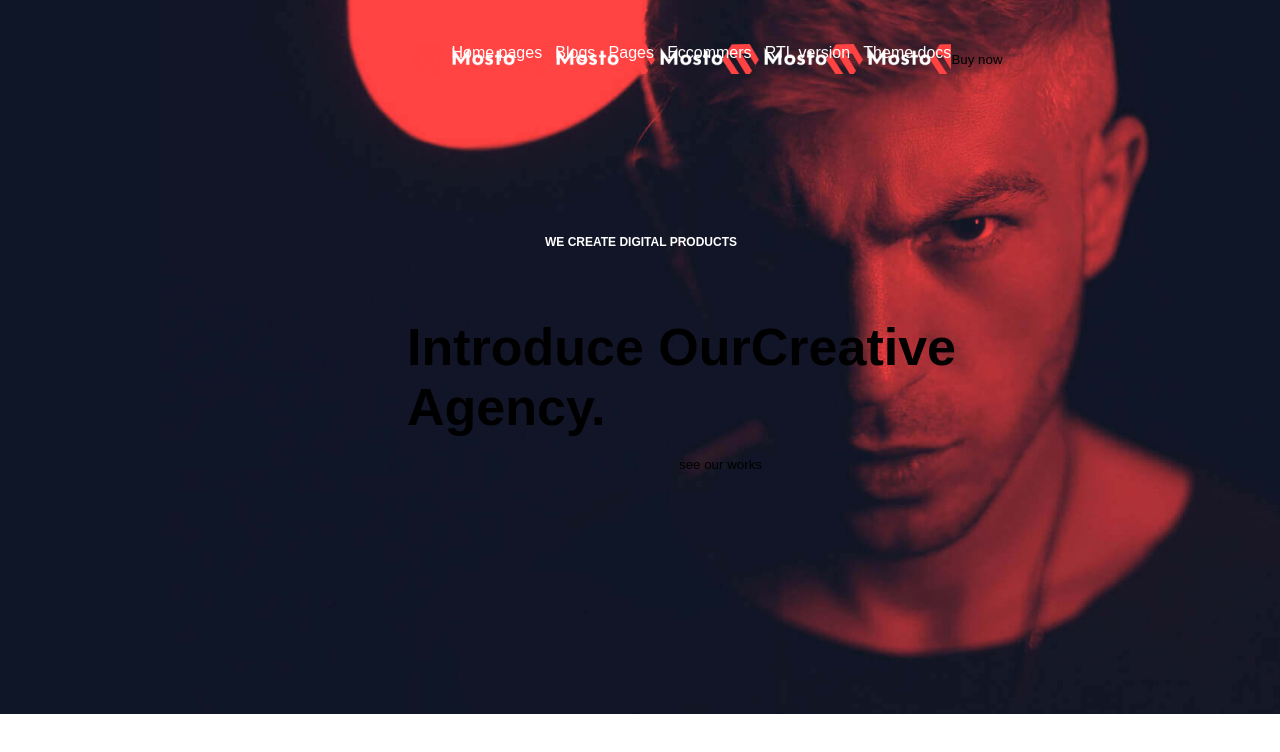
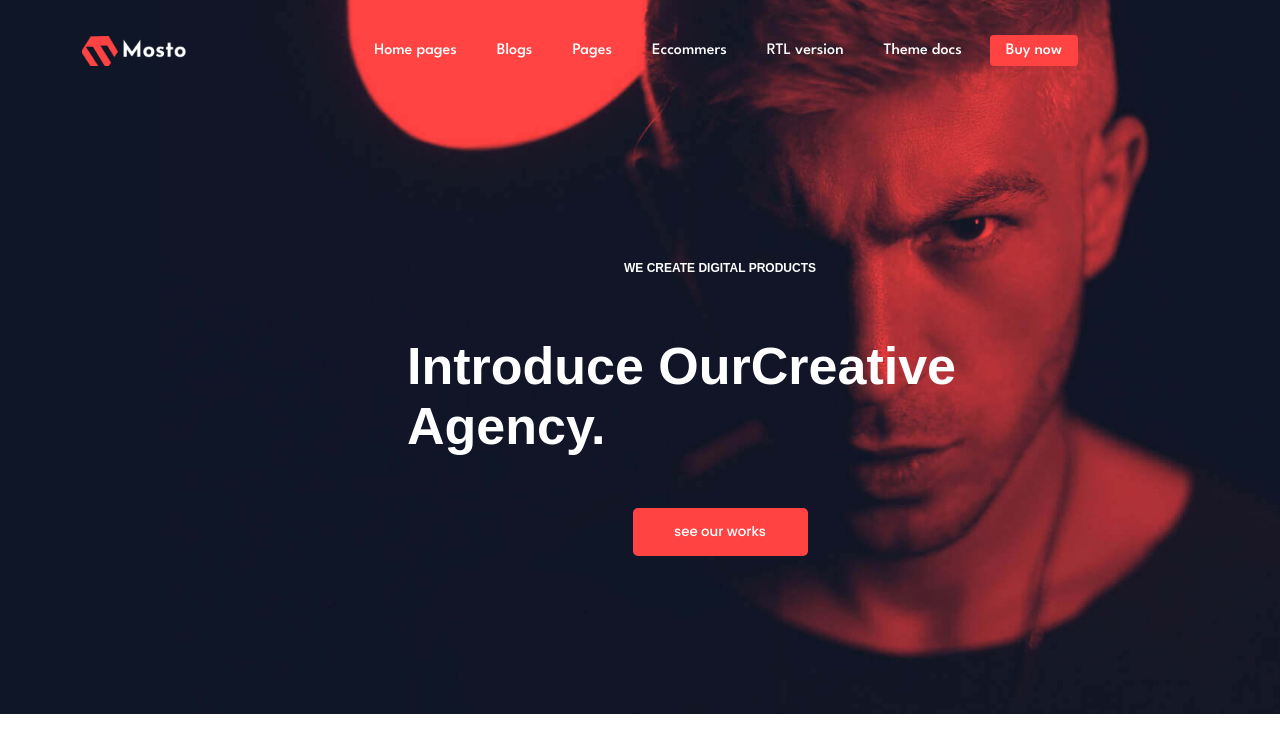
Before and after one commit to jegius/anatoliy-edu, a website: page index.html in a window 1280 px wide. Drawn offline with Linux system fonts and the light colour scheme.

Commit message:
блок navigation  доделал

```diff
--- a/css/main.css
+++ b/css/main.css
@@ -1,10 +1,12 @@
+@import url('https://fonts.googleapis.com/css2?family=Inter:wght@500&family=League+Spartan:wght@500;700&family=Poppins:wght@500;600&display=swap');
+
 :root {
     --home: url("../image/introduce.png");
     --logo: url("../image/logo.png");
     --white: #ffffff;
-}
-/*сдесь скидывали стили по умолчанию*/
-/*________________________________________________*/
+    --button-color: #ff4343;
+    --home-button-color:  #ff4343;
+    }
 
 body {
     margin: 0;
@@ -46,85 +48,99 @@ a{
     text-decoration: none;
     color: inherit;
 }
-/*закончили скидывать стили по умолчанию, теперь задаем новые стили*/
-/*___________________________________________________________________*/
+
 .introduce{
-    background: var(--home) no-repeat; /*назначили это изображение бекграундом*/
+    background: var(--home) no-repeat;
     width: 100vw;
     height: 714px;
     position: relative;
 }
-
+/*=================================================*/
 .navigation{
     display: flex;
     justify-content: center;
-    align-items: center;
-    font-family: "spartan",sans-serif  ;
+    font-family: "League Spartan",sans-serif  ;
     color: var(--white);
     font-weight: 500;
     font-size: 16px;
     box-sizing: border-box;
-    position: fixed;
-    width: 1136px;
-    height: 64px;
+    position: relative;
     top: 27px;
-    left: 139px;
-    }
+    align-items: center;
+    gap: 28px;
+     }
 
 .navigation__list{
     display: flex;
-    justify-content:space-between; /*Что то пытаюсь делать в блоке навигации*/
-    list-style: none; /* Убрал точки  как в мастер классе*/
+    justify-content: center;
+    list-style: none;
+    box-sizing: border-box;
+    gap: 40px;
+    white-space: nowrap;
+         }
+
+.navigation__button{
+    color: var(--white);
+    padding: 8px 16px;
+    background-color: var(--button-color);
+    border-radius: 4px;
+    font-family: "League Spartan", sans-serif ;
+    font-size: 16px;
+  }
+
+.logo{
+    position: relative;
+    right: 120px;
+    width: 104px;
+    height: 30px;
     box-sizing: content-box;
-    background: var(--logo);
-    width: 500px;
-    height: 30px;
+    background: var(--logo)  no-repeat;
+
     }
-.logo{
-    position: fixed;
-    top: 10px;
-    left: 10px;}
 
-.Home{
-    position: fixed;
+.Home {
+    position: relative;
     display: flex;
     width: 626px;
     height: 263px;
+    justify-content: center;
+    color: var(--white);
+   left: 407px;
     top: 225px;
-    left: 407px;
+    flex-direction: column;
+    align-items: center;
 }
 
-.home__tatle{
-    position: fixed;
+.home__title{
+    display: flex;
     width: 350px;
     height: 20px;
-    top: 225px;
-    left: 545px;
-   color: var(--white);
     font-family: "popins",sans-serif;
     font-weight: 600;
     font-size: 12px;
+    align-items: center;
+    justify-content: center;
+    box-sizing: content-box;
 }
 
 .home__text{
-    top: 265px;
-    left: 407px;
-    height: 150px;
-    width: 626px;
     font-family: "popins",sans-serif;
     font-weight: 700;
     font-size: 52px;
-    align-self: center;
-    position: fixed;
-    justify-content: center;
     display: flex;
+    box-sizing: content-box;
     }
 
 .home__button{
-    top: 440px;
-    left: 633px;
+    display: flex;
+    padding: 14px 28px;
+    color: var(--white);
+    box-sizing: border-box;
+    border-radius: 5px;
+    align-items: center;
+    background-color: var(--button-color);
     width: 175px;
     height: 48px;
+    font-family: "Poppins" ,sans-serif ;
     justify-content: center;
-    position: fixed;
-}
+      }
--- a/index.html
+++ b/index.html
@@ -21,10 +21,10 @@
                     <li class="navigation__item"><a href="#">Theme docs</a></li>
 
                 </ul>
-                <input class="navigation__batton" type="button" value="Buy now">
+                <input class="navigation__button" type="button" value="Buy now">
             </header>
             <div class="Home">
-                <h1 class="home__tatle">WE CREATE DIGITAL PRODUCTS</h1>
+                <h1 class="home__title">WE CREATE DIGITAL PRODUCTS</h1>
                 <p class="home__text">Introduce OurCreative Agency.</p>
                 <input type="button" class="home__button" value="see our works">
             </div>
```
